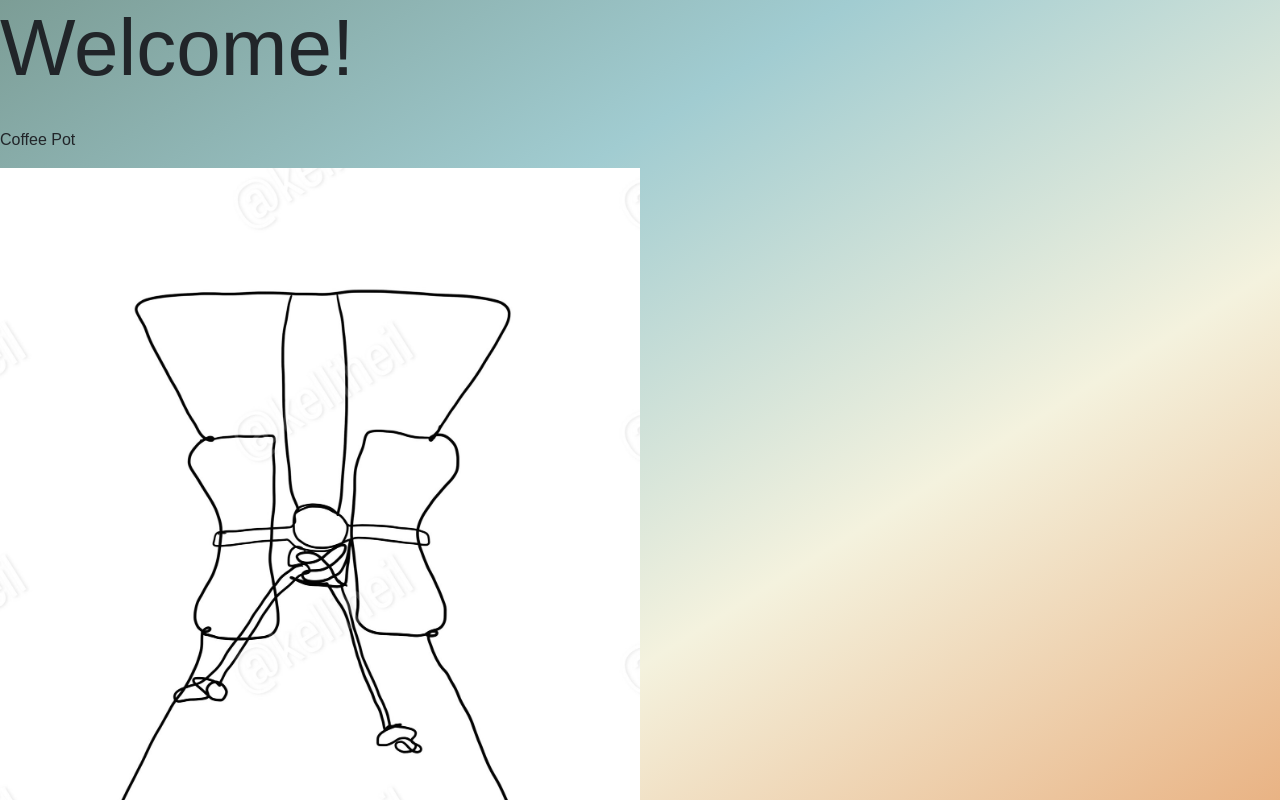
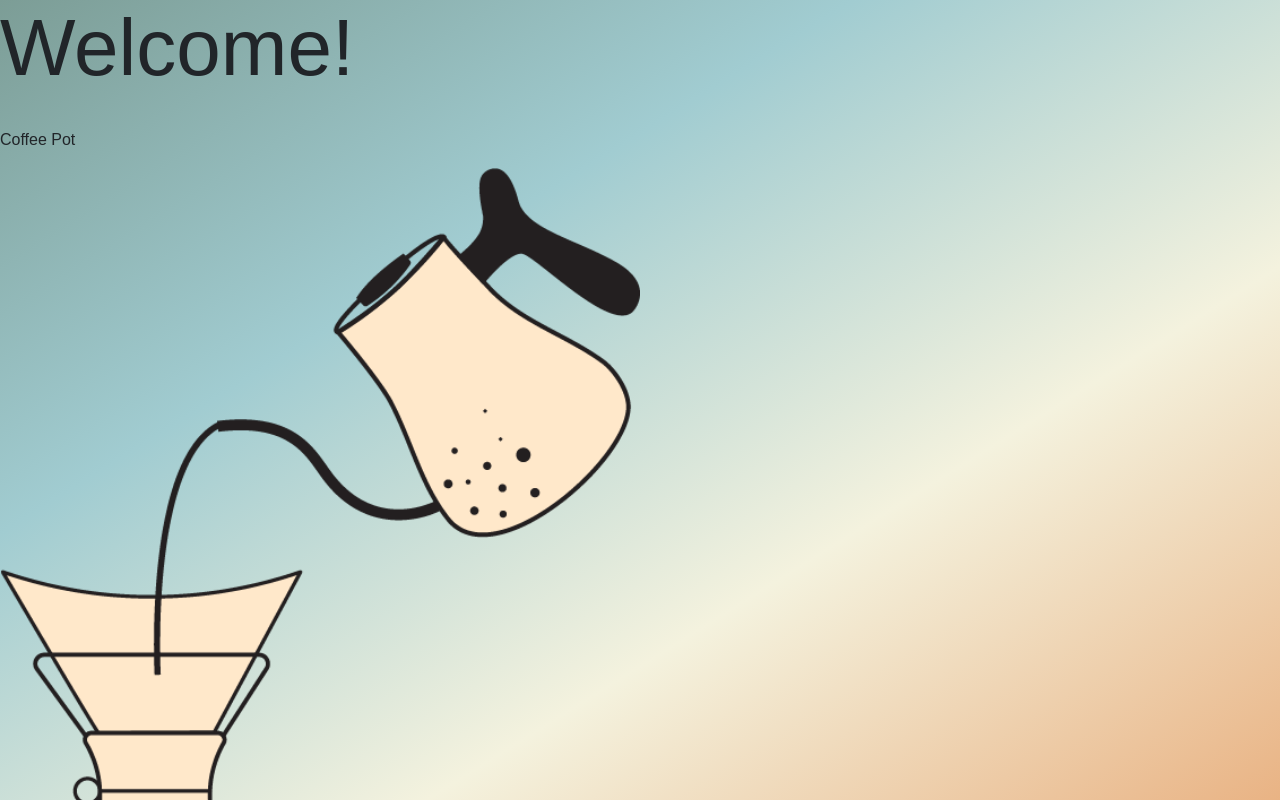
Before and after one commit to ekmagiccat/capstone, a React (Create React App) app: page / in a window 1280 px wide. Shown: the top 800 px of the page. Built offline with nearby package versions, Linux system fonts and the light colour scheme.

Commit message:
update images

```diff
--- a/src/components/CoffeePot.tsx
+++ b/src/components/CoffeePot.tsx
@@ -1,11 +1,11 @@
 import React from "react";
-import chemex from "../images/chemex.jpg";
+import pourOver from "../images/pour-over.png";
 
 const CoffeePot = () => {
   return (
     <div>
       <p>Coffee Pot</p>
-      <img src={chemex} alt="pour over coffee" className="coffee" />
+      <img src={pourOver} alt="pour over coffee" className="coffee" />
     </div>
   );
 };
--- a/src/components/Instructions.tsx
+++ b/src/components/Instructions.tsx
@@ -83,7 +83,7 @@
                   Allow 45-65 seconds to elapse.
                 </li>
                 <li>
-                  Continue pouring water in a circular motion unti the mixture
+                  Continue pouring water in a circular motion until the mixture
                   of water and coffee from the second pour drops to the bottom
                   of the filter, coming close to the level of the grounds. Then,
                   pour until reaching the desired grams of water.
```
Also changed, not shown: src/images/chemex.jpg (deleted), src/images/pour-over.png (added).
